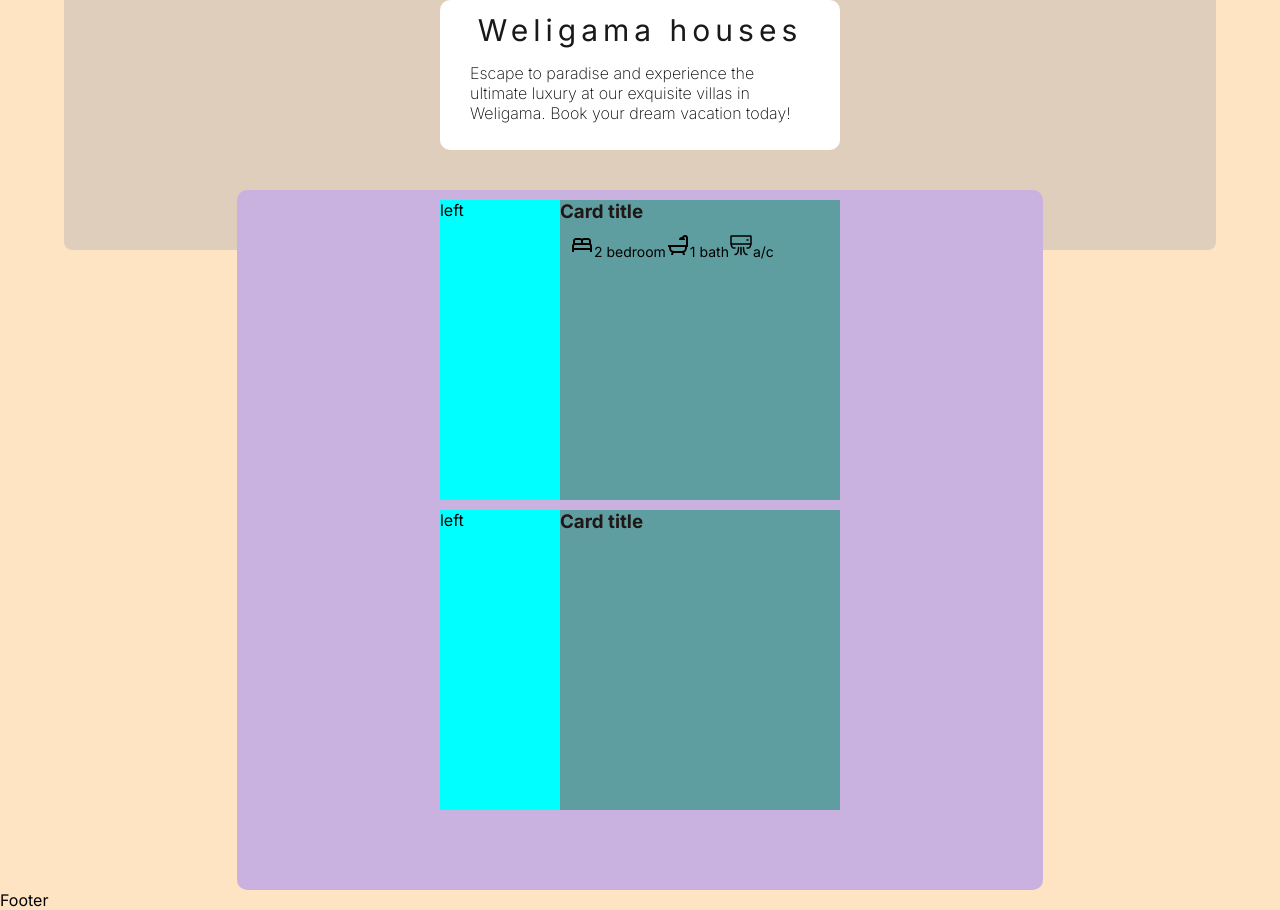
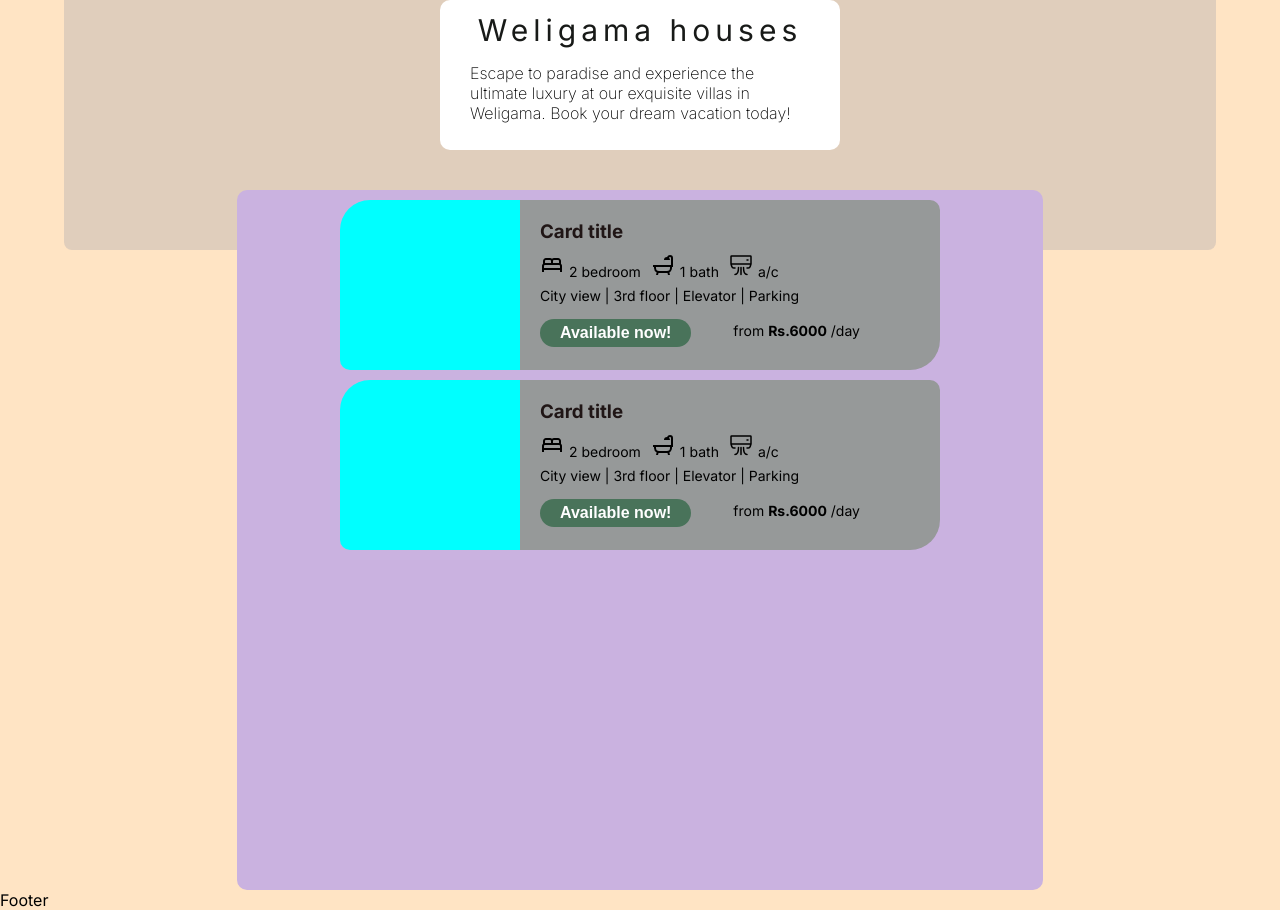
Before and after one commit to pavelgor84/weligama, a Next.js app: page / in a window 1280 px wide. Built offline with nearby package versions, Linux system fonts and the light colour scheme.

Commit message:
styling blocks

```diff
--- a/app/page.js
+++ b/app/page.js
@@ -10,26 +10,35 @@ export default function Home() {
     <main className={styles.container}>
       <div className={styles.main}>
         <div className={styles.card_container}>
-          <div className={styles.card_left}>left</div>
+          <div className={styles.card_left}></div>
           <div className={styles.card_right}>
             <h3>Card title</h3>
             <div className={styles.card_right_options}>
-              <Icon_bed /> 2 bedroom
-              <Icon_shower /> 1 bath
-              <Icon_cond /> a/c
-
+              <Icon_bed /> <span>2 bedroom</span>
+              <Icon_shower /> <span>1 bath</span>
+              <Icon_cond /> <span>a/c</span>
+              <div className={styles.card_right_options_txt}><span>City view</span>  |  <span>3rd floor</span>  |  <span>Elevator</span> | <span>Parking</span></div>
             </div>
-            <div className={styles.card_right_date}></div>
-            <div className={styles.card_right_price}></div>
+            <div className={styles.card_right_bottom}>
+              <div className={styles.card_right_date}><button className={styles.card_right_options_button}>Available now!</button></div>
+              <div className={styles.card_right_price}>from <span>Rs.6000</span> /day</div>
+            </div>
           </div>
         </div>
         <div className={styles.card_container}>
-          <div className={styles.card_left}>left</div>
+          <div className={styles.card_left}></div>
           <div className={styles.card_right}>
             <h3>Card title</h3>
-            <div className={styles.card_right_options}></div>
-            <div className={styles.card_right_date}></div>
-            <div className={styles.card_right_price}></div>
+            <div className={styles.card_right_options}>
+              <Icon_bed /> <span>2 bedroom</span>
+              <Icon_shower /> <span>1 bath</span>
+              <Icon_cond /> <span>a/c</span>
+              <div className={styles.card_right_options_txt}><span>City view</span>  |  <span>3rd floor</span>  |  <span>Elevator</span> | <span>Parking</span></div>
+            </div>
+            <div className={styles.card_right_bottom}>
+              <div className={styles.card_right_date}><button className={styles.card_right_options_button}>Available now!</button></div>
+              <div className={styles.card_right_price}>from <span>Rs.6000</span> /day</div>
+            </div>
           </div>
         </div>
 
--- a/app/page.module.css
+++ b/app/page.module.css
@@ -25,36 +25,82 @@
 }
 
 .card_container {
-  background-color: coral;
-  width: 400px;
-  height: 300px;
+  width: 600px;
+  height: 170px;
   display: flex;
 }
 
 .card_left {
   background-color: aqua;
   width: 30%;
+  border-radius: 30px 0px 0px 10px;
 }
 
 .card_right {
-  background-color: cadetblue;
+  background-color: rgb(150, 153, 153);
   width: 70%;
+  padding: 20px 80px 20px 20px;
+  border-radius: 0px 10px 30px 0px;
 }
 
 .card_right h3 {
   color: rgb(32, 22, 22);
+  margin-bottom: 10px;
 }
 
 .card_right_options {
-  padding: 10px;
+  /* padding: 10px; */
   display: flex;
+  flex-wrap: wrap;
   align-items: baseline;
+  font-size: 14px;
+  font-style: normal;
+  font-weight: 400;
+  line-height: 16px;
+  row-gap: 8px;
+}
+
+.card_right_options span {
+  margin-left: 5px;
+  margin-right: 10px;
+}
+
+.card_right_options_txt {
+  width: 100%;
+}
+
+.card_right_options_txt span {
+  margin: 0px;
+}
+
+.card_right_bottom {
+  display: flex;
+  justify-content: space-between;
+  margin-top: 15px;
+}
+
+.card_right_date {}
+
+.card_right_options_button {
+  font-size: 16px;
+  font-style: normal;
+  font-weight: 700;
+  line-height: 20px;
+  padding: 4px 20px;
+  border-radius: 30px;
+  background: #49735A;
+  border: none;
+  color: white;
+}
+
+.card_right_price {
+  padding: 4px 0px;
   font-size: 14px;
   font-style: normal;
   font-weight: 400;
   line-height: 16px;
 }
 
-.card_right_date {}
-
-.card_right_price {}
+.card_right_price span {
+  font-weight: bold;
+}
```
